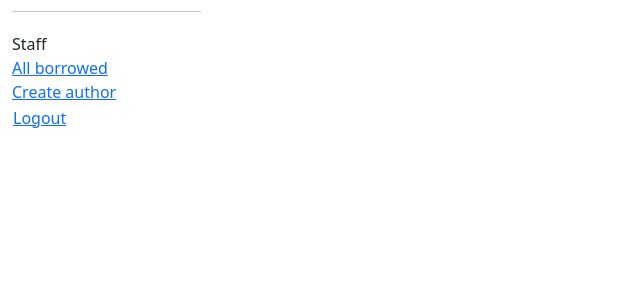
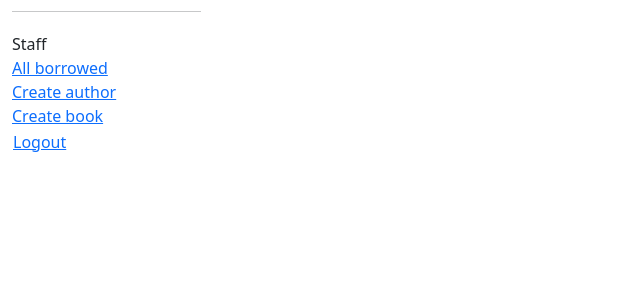
Before and after one commit to MaximFarmingdale/django_local_library, a Django app: page /catalog/author/1/delete/ in a window 1280 px wide. Shown: the part 145-445 px from the top of the page, without its empty margins (0-640 px from the left). Run offline with Django 5.2, Linux system fonts and the light colour scheme; a user stored in the database is signed in; tables that the repository leaves empty hold one stand-in row (values such as "Sample post").

Commit message:
base_generic.html: added a link to the sidebar to create new books if have permission

```diff
--- a/locallibrary/catalog/templates/base_generic.html
+++ b/locallibrary/catalog/templates/base_generic.html
@@ -33,6 +33,9 @@
                                  <li><a href="{% url 'all-borrowed' %}">All borrowed</a></li>
                                 {% if perms.catalog.add_author %}
                                     <li><a href="{% url 'author-create' %}">Create author</a></li>
+                                {% endif %}
+                                {% if perms.catalog.add_author %}
+                                    <li><a href="{% url 'book-create' %}">Create book</a></li>
                                 {% endif %}
                                     </ul>
                             {% endif %}
```
